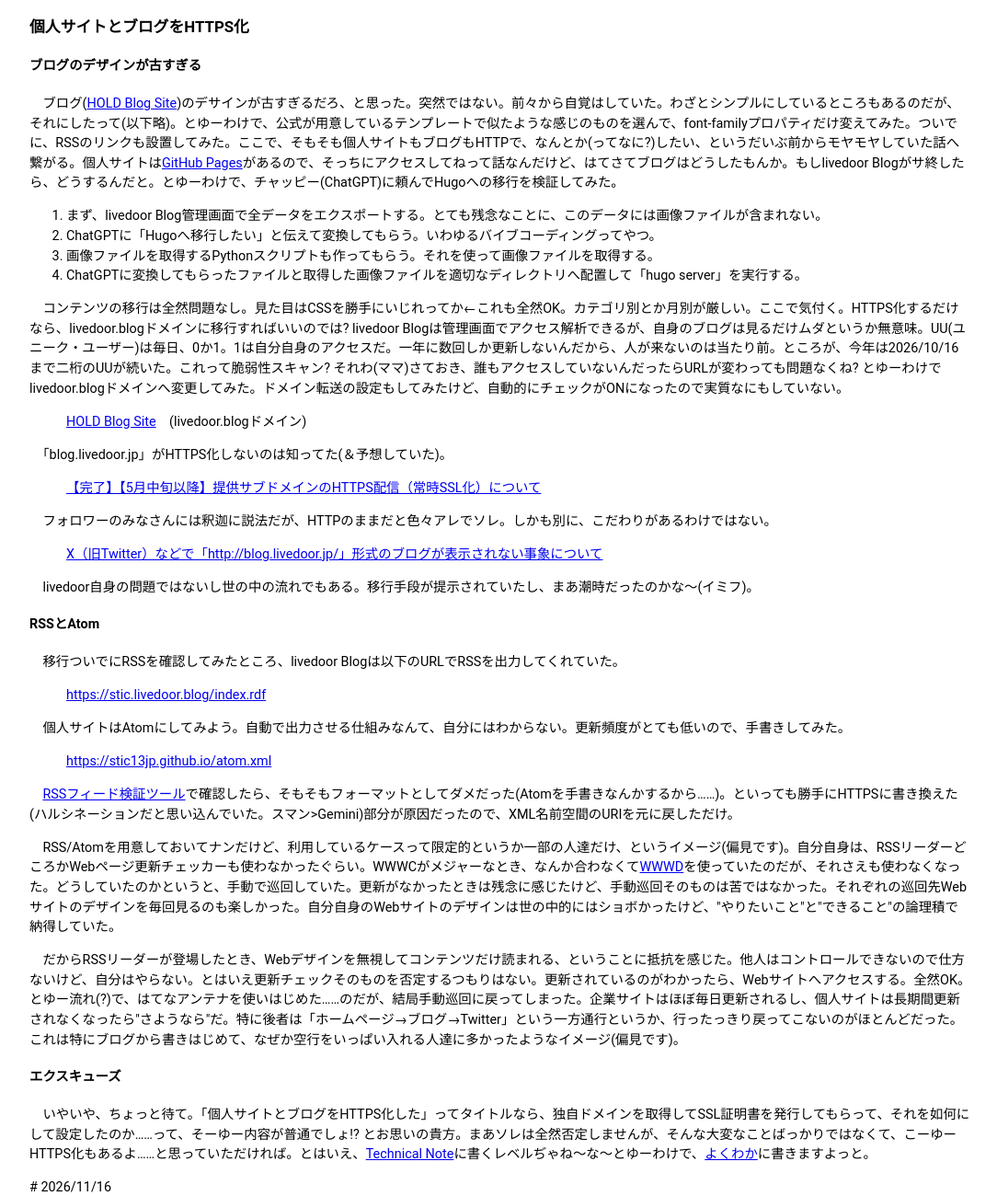
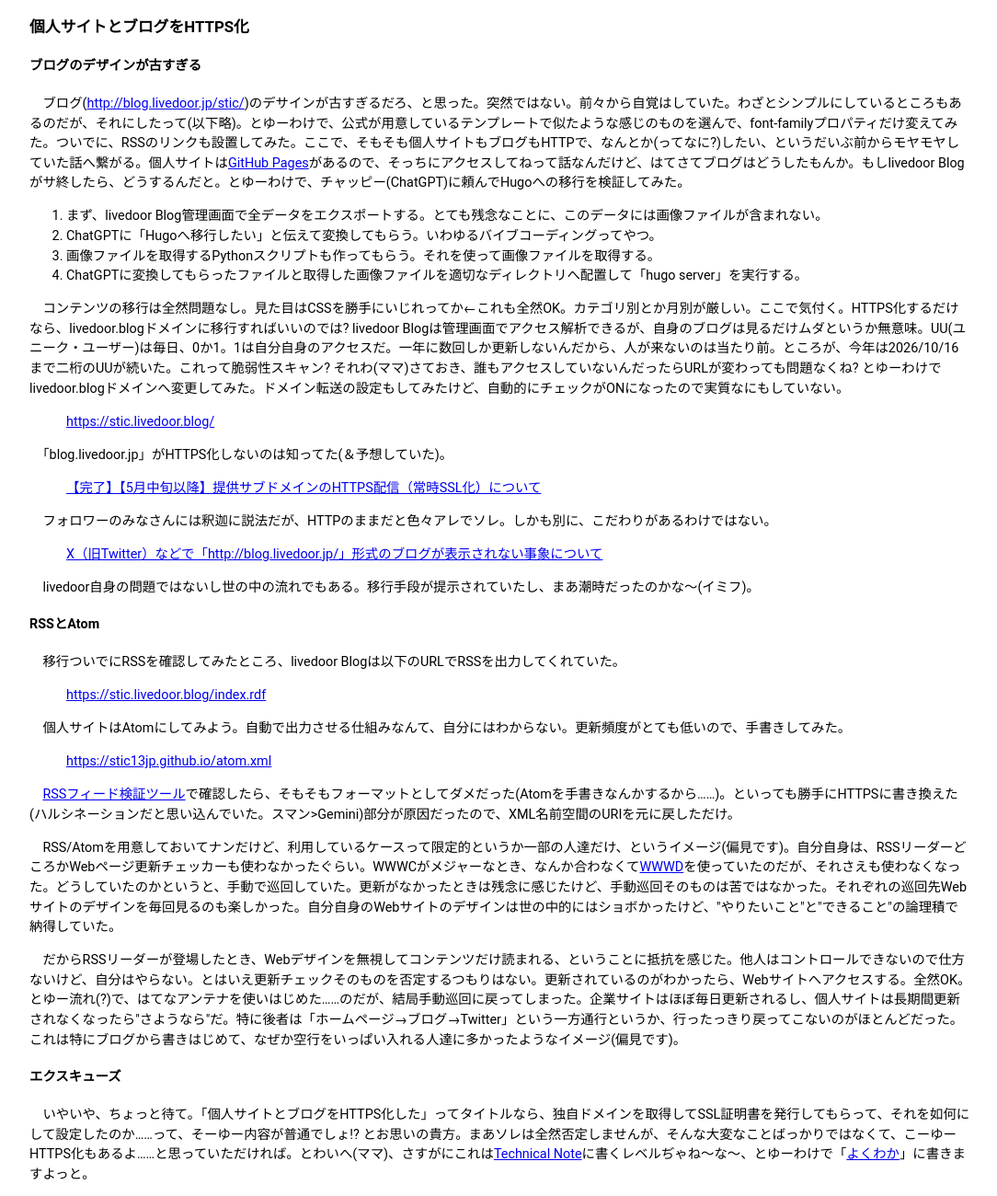
Before and after one commit to stic13jp/stic13jp.github.io, a plain HTML site: page yokuwaka/yk3501.html in a window 1280 px wide. Shown: the top 1300 px of the page at 92% size, without its empty margins (96-1180 px from the left). Drawn offline with Linux system fonts and the light colour scheme.

Commit message:
Update yk3501.html

```diff
--- a/yokuwaka/yk3501.html
+++ b/yokuwaka/yk3501.html
@@ -11,7 +11,7 @@
 <h3><a id="yk3501">個人サイトとブログをHTTPS化</h3>
 <h4>ブログのデザインが古すぎる</h4>
 <p>
-　ブログ(<a href="http://blog.livedoor.jp/stic/">HOLD Blog Site</a>)のデサインが古すぎるだろ、と思った。突然ではない。前々から自覚はしていた。わざとシンプルにしているところもあるのだが、それにしたって(以下略)。とゆーわけで、公式が用意しているテンプレートで似たような感じのものを選んで、font-familyプロパティだけ変えてみた。ついでに、RSSのリンクも設置してみた。ここで、そもそも個人サイトもブログもHTTPで、なんとか(ってなに?)したい、というだいぶ前からモヤモヤしていた話へ繋がる。個人サイトは<a href="https://stic13jp.github.io/">GitHub Pages</a>があるので、そっちにアクセスしてねって話なんだけど、はてさてブログはどうしたもんか。もしlivedoor Blogがサ終したら、どうするんだと。とゆーわけで、チャッピー(ChatGPT)に頼んでHugoへの移行を検証してみた。
+　ブログ(<a href="http://blog.livedoor.jp/stic/">http://blog.livedoor.jp/stic/</a>)のデサインが古すぎるだろ、と思った。突然ではない。前々から自覚はしていた。わざとシンプルにしているところもあるのだが、それにしたって(以下略)。とゆーわけで、公式が用意しているテンプレートで似たような感じのものを選んで、font-familyプロパティだけ変えてみた。ついでに、RSSのリンクも設置してみた。ここで、そもそも個人サイトもブログもHTTPで、なんとか(ってなに?)したい、というだいぶ前からモヤモヤしていた話へ繋がる。個人サイトは<a href="https://stic13jp.github.io/">GitHub Pages</a>があるので、そっちにアクセスしてねって話なんだけど、はてさてブログはどうしたもんか。もしlivedoor Blogがサ終したら、どうするんだと。とゆーわけで、チャッピー(ChatGPT)に頼んでHugoへの移行を検証してみた。
 </p>
 <ol>
 <li>まず、livedoor Blog管理画面で全データをエクスポートする。とても残念なことに、このデータには画像ファイルが含まれない。</li>
@@ -23,7 +23,7 @@
 　コンテンツの移行は全然問題なし。見た目はCSSを勝手にいじれってか←これも全然OK。カテゴリ別とか月別が厳しい。ここで気付く。HTTPS化するだけなら、livedoor.blogドメインに移行すればいいのでは? livedoor Blogは管理画面でアクセス解析できるが、自身のブログは見るだけムダというか無意味。UU(ユニーク・ユーザー)は毎日、0か1。1は自分自身のアクセスだ。一年に数回しか更新しないんだから、人が来ないのは当たり前。ところが、今年は2026/10/16まで二桁のUUが続いた。これって脆弱性スキャン? それわ(ママ)さておき、誰もアクセスしていないんだったらURLが変わっても問題なくね? とゆーわけでlivedoor.blogドメインへ変更してみた。ドメイン転送の設定もしてみたけど、自動的にチェックがONになったので実質なにもしていない。
 </p>
 <blockquote>
-<a href="https://stic.livedoor.blog">HOLD Blog Site</a>　(livedoor.blogドメイン)
+<a href="https://stic.livedoor.blog/">https://stic.livedoor.blog/</a>
 </blockquote>
 <p>
 　「blog.livedoor.jp」がHTTPS化しないのは知ってた(＆予想していた)。
@@ -64,7 +64,7 @@
 </p>
 <h4>エクスキューズ</h4>
 <p>
-　いやいや、ちょっと待て。「個人サイトとブログをHTTPS化した」ってタイトルなら、独自ドメインを取得してSSL証明書を発行してもらって、それを如何にして設定したのか……って、そーゆー内容が普通でしょ!? とお思いの貴方。まあソレは全然否定しませんが、そんな大変なことばっかりではなくて、こーゆーHTTPS化もあるよ……と思っていただければ。とはいえ、<a href="../tech/index.html">Technical Note</a>に書くレベルぢゃね～な～とゆーわけで、<a href="../yokuwaka/index.html">よくわか</a>に書きますよっと。
+　いやいや、ちょっと待て。「個人サイトとブログをHTTPS化した」ってタイトルなら、独自ドメインを取得してSSL証明書を発行してもらって、それを如何にして設定したのか……って、そーゆー内容が普通でしょ!? とお思いの貴方。まあソレは全然否定しませんが、そんな大変なことばっかりではなくて、こーゆーHTTPS化もあるよ……と思っていただければ。とわいへ(ママ)、さすがにこれは<a href="../tech/index.html">Technical Note</a>に書くレベルぢゃね～な～、とゆーわけで「<a href="../yokuwaka/index.html">よくわか</a>」に書きますよっと。
 </p>
 # 2026/11/16
 <hr />
```
